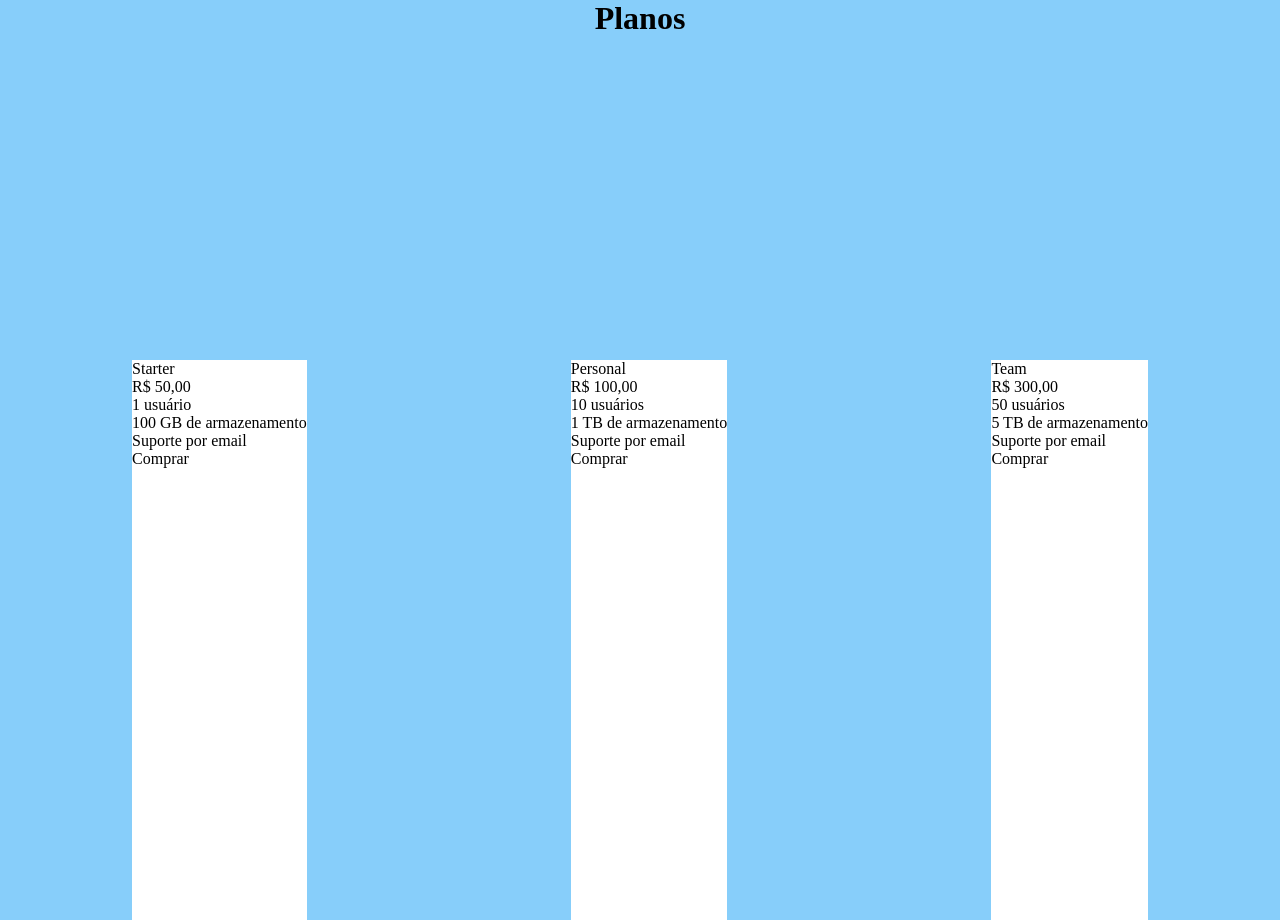
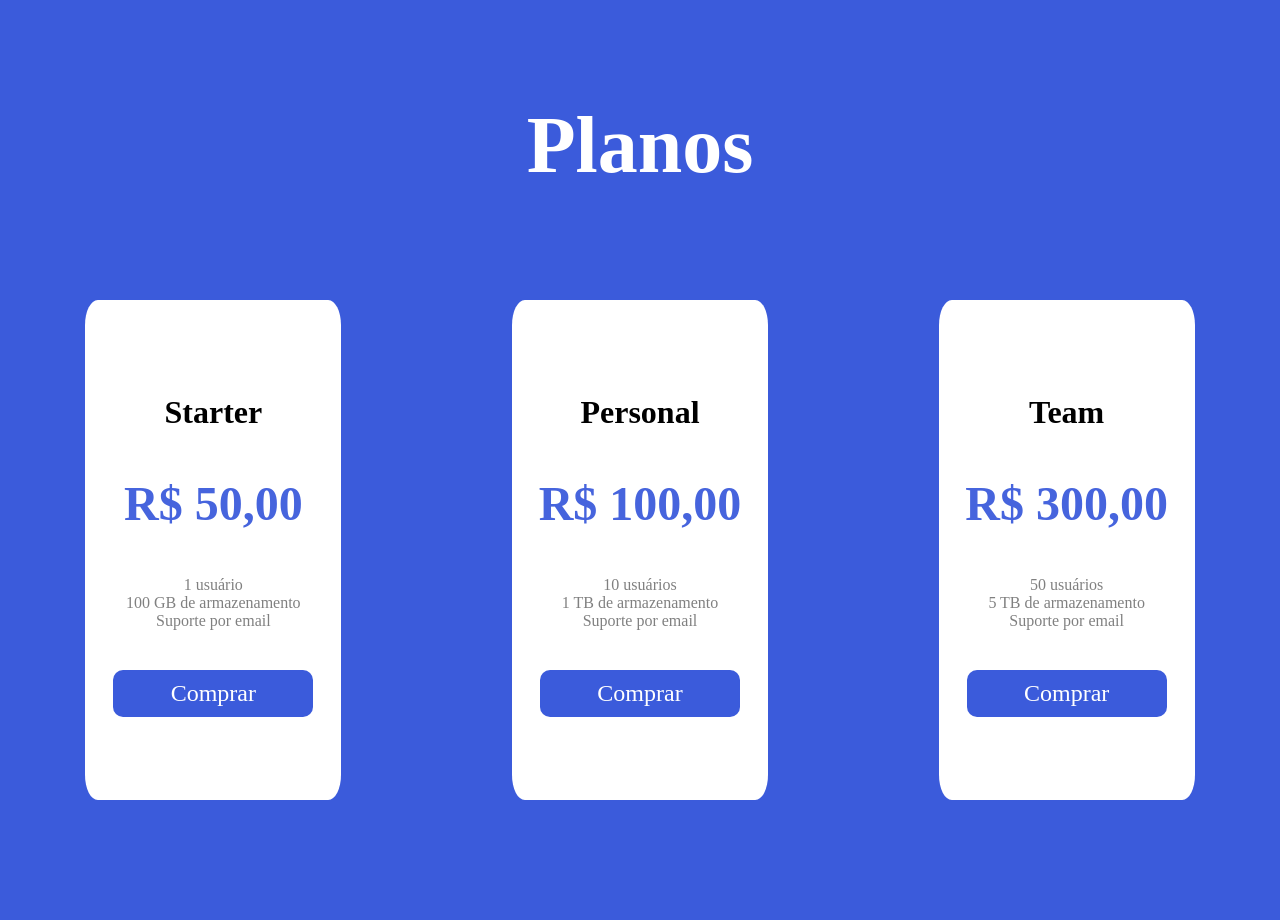
Before and after one commit to zezin68/DW1, a plain HTML site: page Tarefas/flexbox-ex3.html in a window 1280 px wide. After the commit the page ends 800 px from the top, so only its background shows below. Drawn offline with Linux system fonts and the light colour scheme.

Commit message:
site top

```diff
--- a/Tarefas/flexbox-ex3.html
+++ b/Tarefas/flexbox-ex3.html
@@ -11,33 +11,71 @@
             margin: 0;
             padding: 0;
             box-sizing: border-box;
+            /* font-family: system-ui, -apple-system, BlinkMacSystemFont, 'Segoe UI', Roboto, Oxygen, Ubuntu, Cantarell, 'Open Sans', 'Helvetica Neue', sans-serif; */
         }
         body{
             overflow-x: hidden;
-            background-color: lightskyblue;
+            background-color: #3B5BDB;
         }
         li{
             list-style: none;
         }
         .card{
             background-color: white;
-            height: calc(100vh - 30vh);
+            height: 500px;
             align-self: center;
-            /* justify-content: space-around; */
+            border-radius: 5%;
+            width: 20vw;
+            display: flex;
+            justify-content: center;
+            align-items: center;
+            flex-direction: column;
         }
         .container{
-            background-color: lightskyblue;
+            background-color: #3B5BDB;
             display: flex;
-            height: 100vh;
             width: 100vw;
             justify-content: space-around;
-
-            /* flex-direction: column; */
         }
         h1{
             text-align: center;
-            height: 30vh;
+            height: 200px;
+            width: 100vw;
+            color: white;
+            margin-top: 100px;
+            font-size: 5em;
         }
+        .plano-nome{
+            font-weight: bolder;
+            font-size: 2em;
+            padding-top: 10px;
+            text-align: center;
+        }
+        .plano-valor{
+            color: #4664DD;
+            text-align: center;
+            font-size: 3em;
+            margin-top: 30px;
+            padding: 15px;
+            font-weight: bolder;
+        }
+        .plano-descricao{
+            color: grey;
+            text-align: center;
+            margin-top: 30px;
+        }
+        .plano-comprar{
+            text-align: center;
+            color: white;
+            background-color: #3B5BDB;
+            width: 200px;
+            margin-top: 40px;
+            border-radius: 10px;
+            font-size: 1.5em;
+            padding: 10px;
+
+        }
+
 
 
     </style>
```
